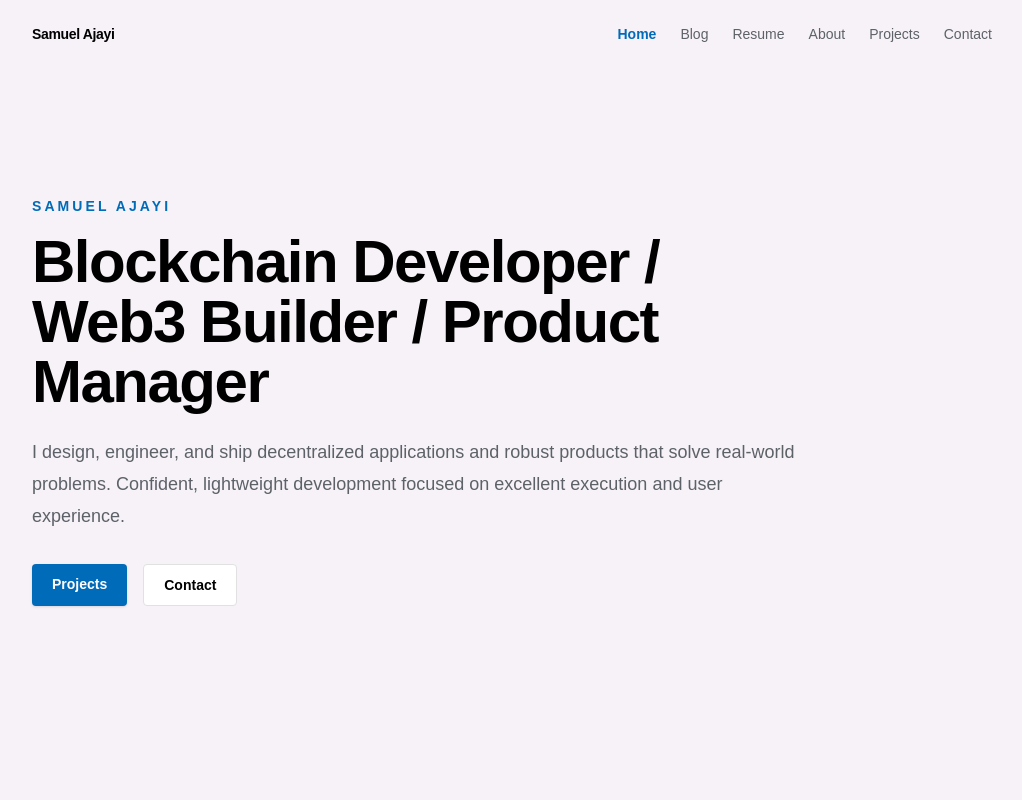
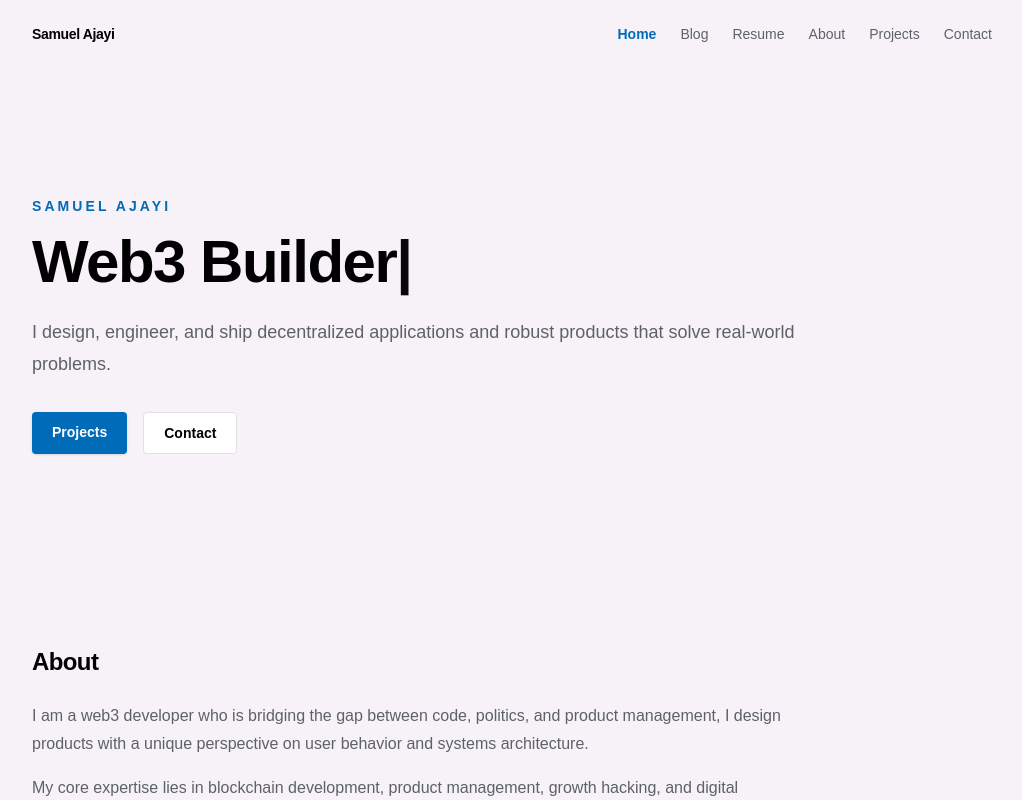
Before and after one commit to sammajayi/my-portfolio, a Next.js app: page / in a window 1280 px wide. Shown: the top 800 px of the page, without its empty margins (128-1150 px from the left). Built offline with nearby package versions, Linux system fonts and the light colour scheme.

Commit message:
typewriter effect

```diff
--- /dev/null
+++ b/app/components/TypewriterEffect.tsx
@@ -0,0 +1,51 @@
+'use client';
+
+import { useEffect, useState } from 'react';
+
+const roles = [
+  'Blockchain Developer',
+  'Web3 Builder',
+  'Product Manager',
+];
+
+export default function TypewriterEffect() {
+  const [displayText, setDisplayText] = useState('');
+  const [roleIndex, setRoleIndex] = useState(0);
+  const [isTyping, setIsTyping] = useState(true);
+  const [charIndex, setCharIndex] = useState(0);
+
+  const currentRole = roles[roleIndex];
+
+  useEffect(() => {
+    const timer = setTimeout(() => {
+      if (isTyping) {
+        if (charIndex < currentRole.length) {
+          setDisplayText(currentRole.slice(0, charIndex + 1));
+          setCharIndex(charIndex + 1);
+        } else {
+          // Finished typing, start clearing after a pause
+          setTimeout(() => setIsTyping(false), 1500);
+        }
+      } else {
+        // Clearing text
+        if (charIndex > 0) {
+          setDisplayText(currentRole.slice(0, charIndex - 1));
+          setCharIndex(charIndex - 1);
+        } else {
+          // Move to next role
+          setRoleIndex((prev) => (prev + 1) % roles.length);
+          setIsTyping(true);
+        }
+      }
+    }, isTyping ? 80 : 50);
+
+    return () => clearTimeout(timer);
+  }, [charIndex, isTyping, currentRole]);
+
+  return (
+    <span>
+      {displayText}
+      <span className="animate-pulse">|</span>
+    </span>
+  );
+}
--- a/app/page.tsx
+++ b/app/page.tsx
@@ -1,22 +1,23 @@
 import Link from "next/link";
 import { GithubIcon } from "hugeicons-react";
 import ContactForm from "@/app/components/ContactForm";
+import TypewriterEffect from "@/app/components/TypewriterEffect";
 import { projects } from "@/app/data/project";
 
 export default function Home() {
 
   return (
     <div className="mx-auto max-w-5xl px-6 py-12 sm:px-8 space-y-28">
-      {/* 1. Hero Section */}
+
       <section id="hero" className="py-12 sm:py-20 max-w-3xl">
         <p className="text-sm font-semibold uppercase tracking-[0.22em] text-bright-marine mb-4">
           Samuel Ajayi
         </p>
         <h1 className="text-4xl font-bold tracking-tight text-black sm:text-6xl">
-          Blockchain Developer / Web3 Builder / Product Manager
+          <TypewriterEffect />
         </h1>
         <p className="mt-6 text-lg leading-8 text-muted">
-          I design, engineer, and ship decentralized applications and robust products that solve real-world problems. Confident, lightweight development focused on excellent execution and user experience.
+          I design, engineer, and ship decentralized applications and robust products that solve real-world problems.
         </p>
         <div className="mt-8 flex flex-wrap gap-4">
           <a
@@ -39,10 +40,10 @@ export default function Home() {
         <h2 className="text-2xl font-bold tracking-tight text-black mb-6">About</h2>
         <div className="space-y-4 text-base leading-7 text-muted">
           <p>
-            I am a self-taught developer and final-year Political Science student at the University of Ibadan, based in Lagos, Nigeria. Bridging the gap between code, politics, and product management, I design products with a unique perspective on user behavior and systems architecture.
+            I am a web3 developer who is bridging the gap between code, politics, and product management, I design products with a unique perspective on user behavior and systems architecture.
           </p>
           <p>
-            My core expertise lies in blockchain and Web3 development, product management, growth hacking, and digital marketing. I am passionate about constructing decentralized solutions that empower local and global communities alike.
+            My core expertise lies in blockchain development, product management, growth hacking, and digital marketing. I am passionate about constructing decentralized solutions that empower local and global communities.
           </p>
           <p>
             Through my journey, I have completed the Blockchain Developer program from Rootstock and volunteered at Devconnect in Buenos Aires, Argentina, interacting with global builders and staying on the cutting edge of protocols.
```
